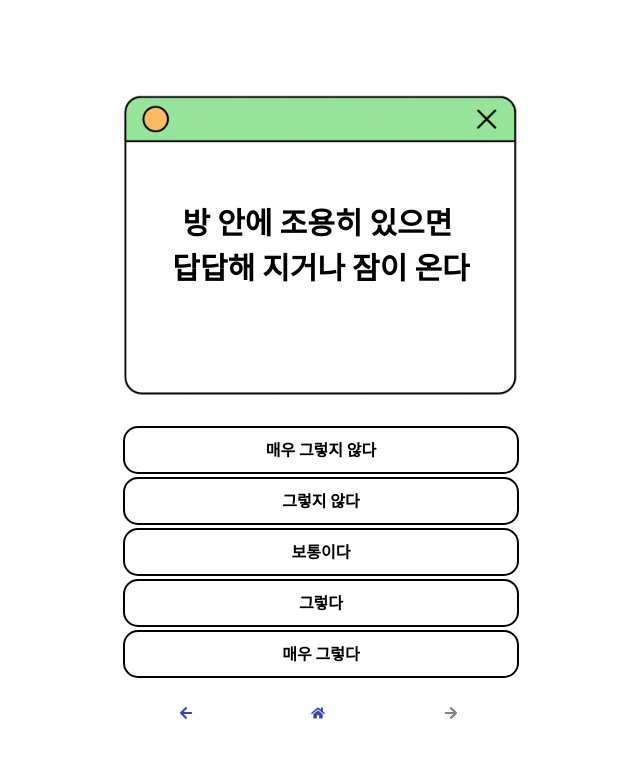
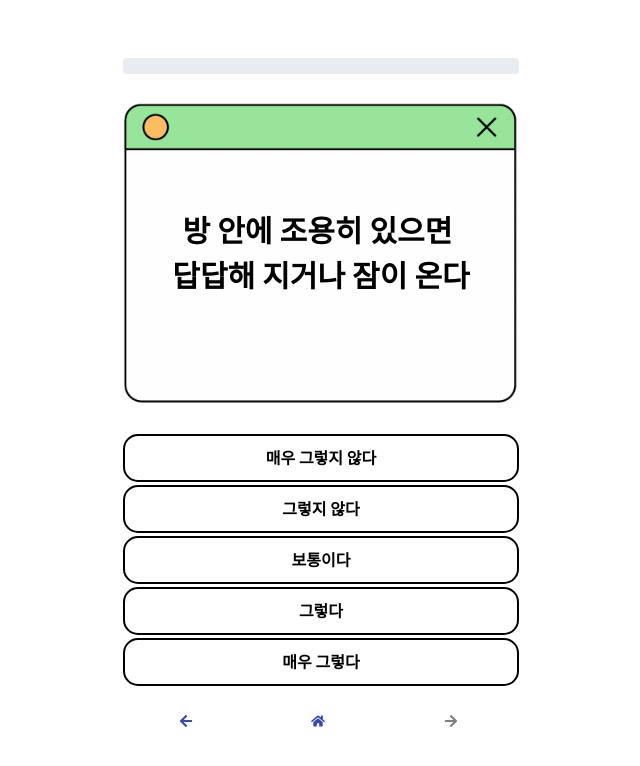
Before and after one commit to yujin9747/jinSister, a React (Create React App) app in the folder src/main/frontend/: page /question/1 in a window 1280 px wide. Shown: the top 766 px of the page, without its empty margins (319-959 px from the left). Built offline with nearby package versions, Linux system fonts and the light colour scheme.

Commit message:
거의완성

```diff
--- a/src/main/frontend/src/pages/QuestionPage.tsx
+++ b/src/main/frontend/src/pages/QuestionPage.tsx
@@ -1,5 +1,5 @@
-import {Col, Container, Form, Image, Row, Modal} from "react-bootstrap";
-import React, {useCallback, useEffect, useState} from "react";
+import {Col, Container, Form, Image, Row, Modal, ProgressBar} from "react-bootstrap";
+import React, {useEffect, useState} from "react";
 import {useNavigate, useParams} from "react-router";
 import Button from "@mui/material/Button";
 import {FaArrowLeft, FaArrowRight, FaHome} from "react-icons/fa";
@@ -173,6 +173,9 @@ const QuestionPage = () => {
         '원리원칙대로 행동하고 \n또 그렇게 살려고 한다'
     ]
 
+    const answeredCount = answers.filter(answer => answer !== null).length;
+    const progress = (answeredCount / questions.length) * 100;
+
     return (
         <Container fluid>
             <h1 style={{display: 'none'}}>방 안에 조용히 있으면 답답해지거나 잠이 온다.</h1>
@@ -211,6 +214,11 @@ const QuestionPage = () => {
             <Row className="vh-100 align-items-center">
                 <Col md={4} className="d-none d-md-block"></Col>
                 <Col md={4} sm={12} className="d-flex flex-column justify-content-center">
+                    <ProgressBar
+                        now={progress}
+                        label={`${progress.toFixed(0)}%`}
+                        variant="success"
+                    />
                     <div style={{
                         width: '100%',
                         height: '45vh',
--- a/src/main/frontend/src/pages/ResultPage.tsx
+++ b/src/main/frontend/src/pages/ResultPage.tsx
@@ -111,10 +111,9 @@ const ResultPage = () => {
     const clickCopyUrlBtn = async () => {
         try {
             await navigator.clipboard.writeText(currentUrl);
-            alert("클립보드에 링크가 복사되었어요." + currentUrl);
+            alert("클립보드에 링크가 복사되었어요.");
         } catch (err) {
-            console.log('실패')
-            // setShowInvalidBrowser(true)
+            alert("클립보드 복사에 실패했어요. 다시 시도해 주세요.");
         }
     }
 
```
Also changed, not shown: src/main/frontend/src/pages/MainPage.tsx (+3 -0 lines).
